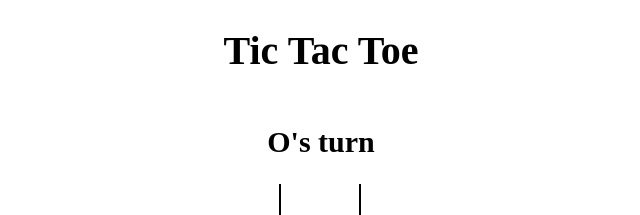
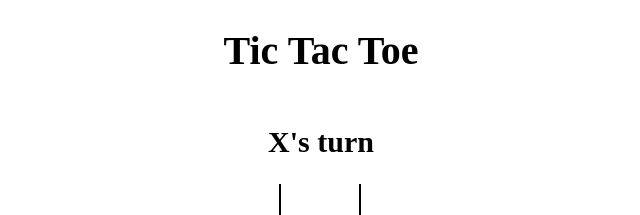
Before and after one commit to AshRaj07/Tic-Tac-Toe, a React (Vite) app: page / in a window 1280 px wide. Shown: the top 215 px of the page, without its empty margins (319-959 px from the left). Built offline with nearby package versions, Linux system fonts and the light colour scheme.

Commit message:
added history logic

```diff
--- a/src/App.jsx
+++ b/src/App.jsx
@@ -4,24 +4,27 @@ import Helper from "./components/Helper";
 import "./styles/root.scss"
 
 const App = () => {
-  const [board, setboard] = useState(Array(9).fill(null));
-  const [isSetX, setisSetX] = useState(false)
-
+  const [history, sethistory] = useState([{board:Array(9).fill(null),isSetX:true}]);
+  const [curMove, setcurMove] = useState(0)
+  const {board,isSetX} = history[curMove];
+  console.log(history);
   const winner = Helper(board);
   const message = winner?`Winner is ${winner}`:`${isSetX?"X":"O"}'s turn`
   const handleSquareClick = (pos) => {
       if(board[pos]!=null||winner){
           return;
       }
-      setboard((prevState)=>{
-          return prevState.map((val,idx)=>{
+      sethistory((prevState)=>{
+        const {board,isSetX} = prevState[prevState.length-1];
+          const newBoard =  board.map((val,idx)=>{
               if(idx==pos){
                   return isSetX ? "X" : "O";
               }
               return val;
           })
+          return prevState.concat([{board:newBoard,isSetX:!isSetX}]);
       })
-      setisSetX(!isSetX);
+      setcurMove(curMove+1);
   }
   return (
     <div className="app">
```
